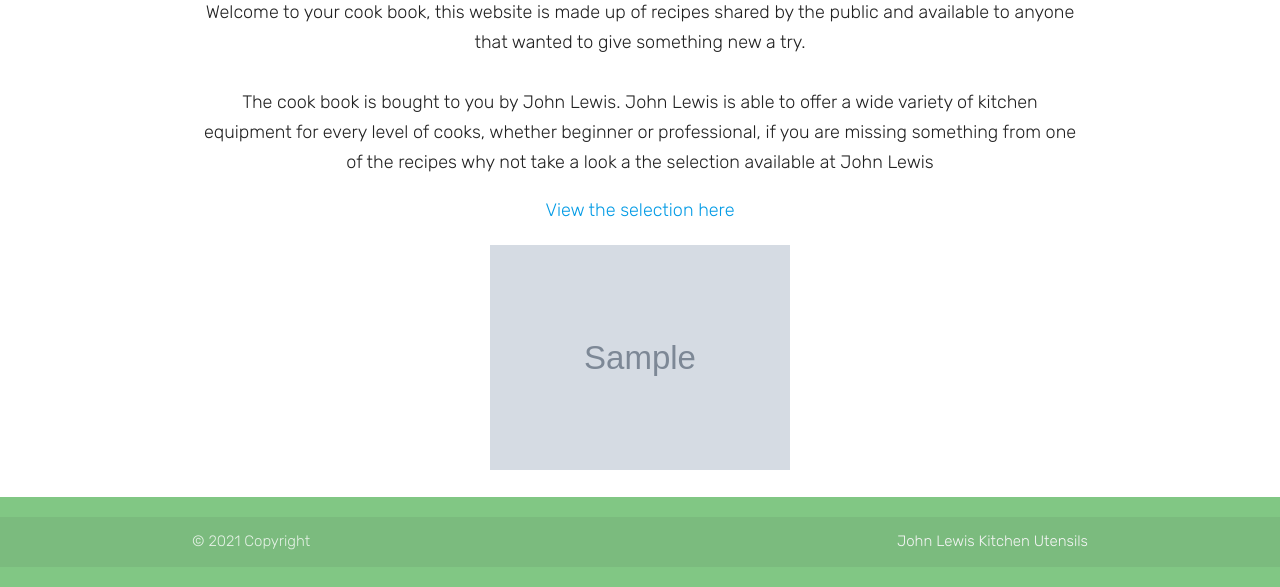
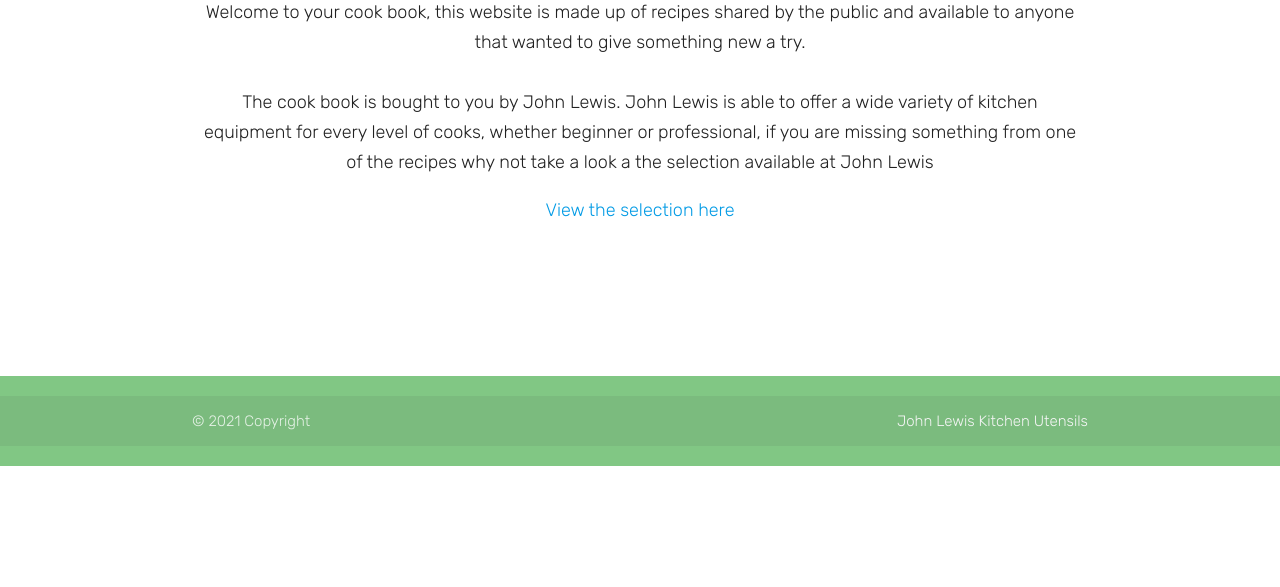
Before and after one commit to Code-Institute-Submissions/Code-Institute-Submissions-SuperGibbon-MS3, a Flask app: page / in a window 1280 px wide. Shown: the part 334-921 px from the top of the page. After the commit the page ends 800 px from the top, so only its background shows below. Run offline with Flask 2, Linux system fonts and the light colour scheme; grey boxes marked "Sample" are stand-in pictures; a database or web service that is not in the repository returns one stand-in record (values such as "Sample title"); some libraries are stand-ins or nearby versions.

Commit message:
remove images on home page, didnt fit simple UI

```diff
--- a/templates/home.html
+++ b/templates/home.html
@@ -18,16 +18,6 @@
             <a class="par-text" href="https://www.johnlewis.com/browse/home-garden/view-all-kitchen-utensils/_/N-dvb" target="_blank">View the selection here</a>
         </div>
     </div>
-    <div class="row">
-        <div class="col s12 center-align">
-            {% for recipe in recipes %}
-                {% if recipe.image_source == "" %}
-                {% else %}
-                    <img class="home-image" src="{{ recipe.image_source }}" alt="{{ recipe.recipe_name }}">
-                {% endif %}
-            {% endfor %}
-        </div>
-    </div>
 </div>
 
 
```
